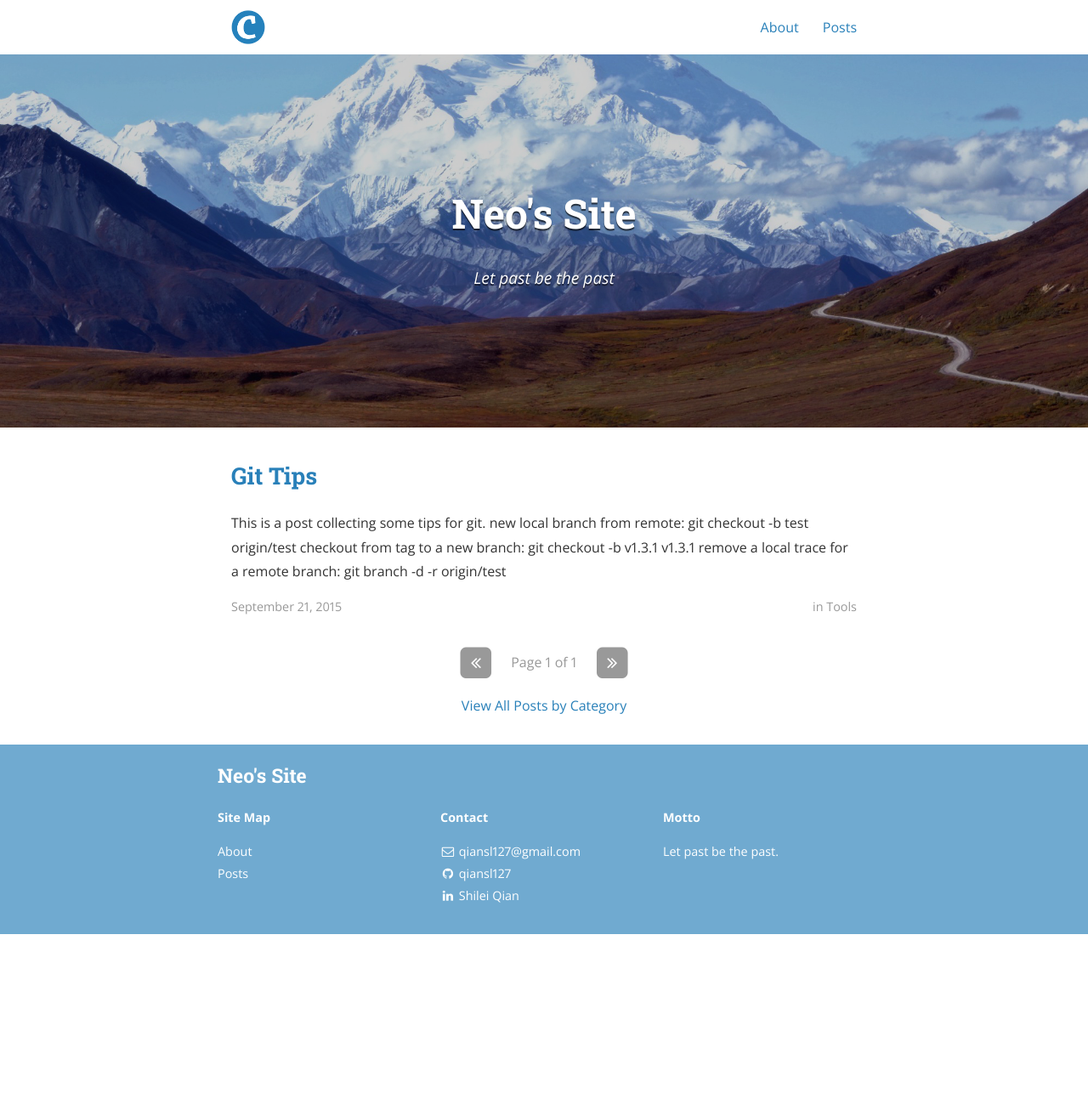
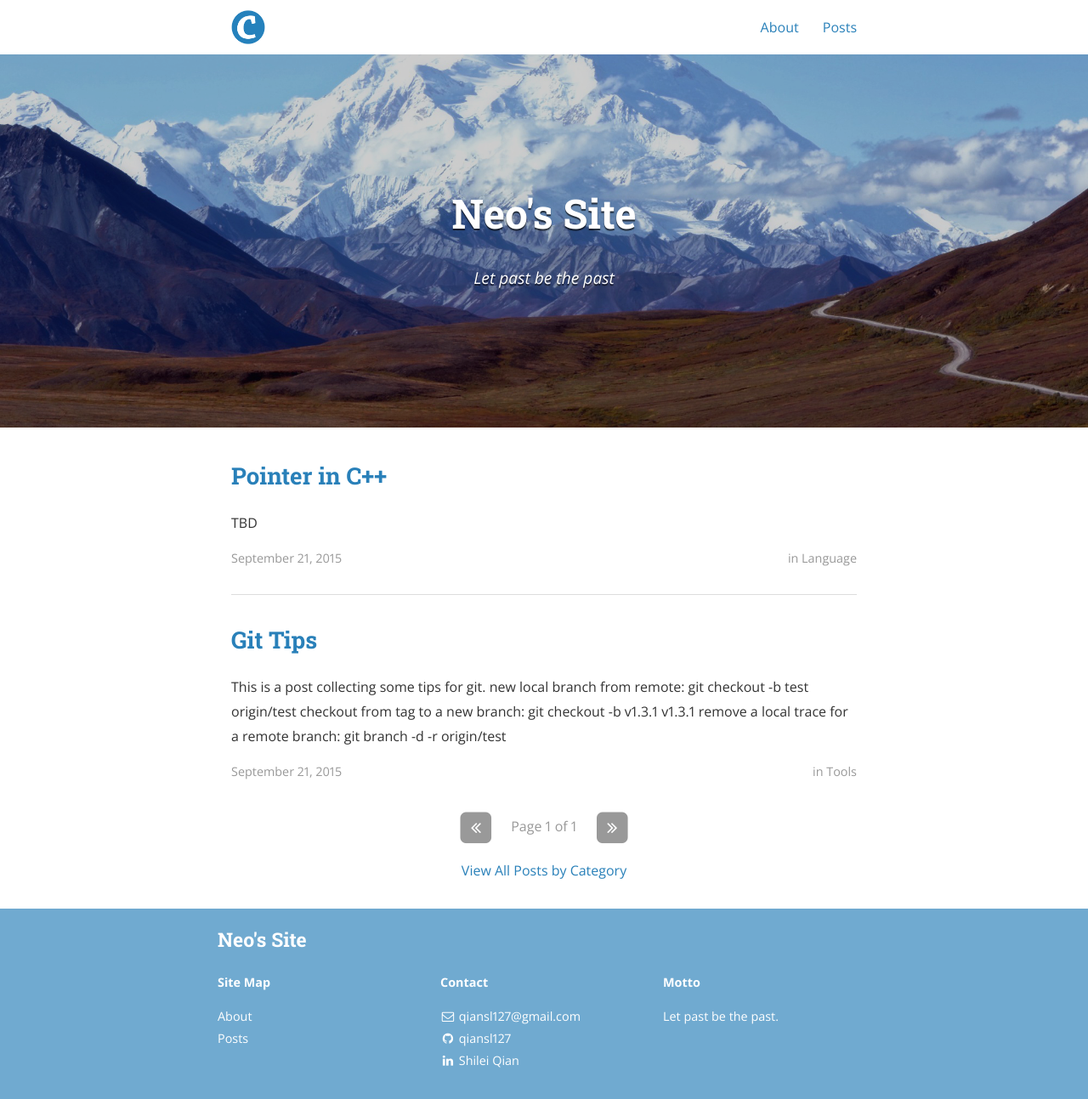
Before and after one commit to YangHR0805/qiansl127.github.io, a Jekyll site: the page built from index.html, in a window 1280 px wide. Shown: the whole page at 85% size. Built offline with Jekyll 4.4.1, drawn with Linux system fonts in a browser that asks for light colours; nearby versions of some CDN libraries; the list of posts is cut into pages by our own code; a style sheet for code colours, icons or effects is not loaded; before the commit the page ends 1099 px from its top, so only the background shows below that.

Commit message:
Add a post about pointer in C++

```diff
--- a/_config.yml
+++ b/_config.yml
@@ -38,8 +38,8 @@ disqus_shortname:
 
 # Category descriptions (for archive pages)
 descriptions:
-  - cat: me
-    desc: "Something about myself."
+  - cat: language
+    desc: "If you have been annoyed by a trivial grammar."
 
   - cat: tools
     desc: "Some posts about programming tools."
--- /dev/null
+++ b/_posts/2015-09-21-language.markdown
@@ -0,0 +1,9 @@
+---
+layout: post
+title:  "Pointer in C++"
+date:   2015-09-21 15:08:00
+author: Neo Qian
+categories: language
+---
+
+TBD
```
